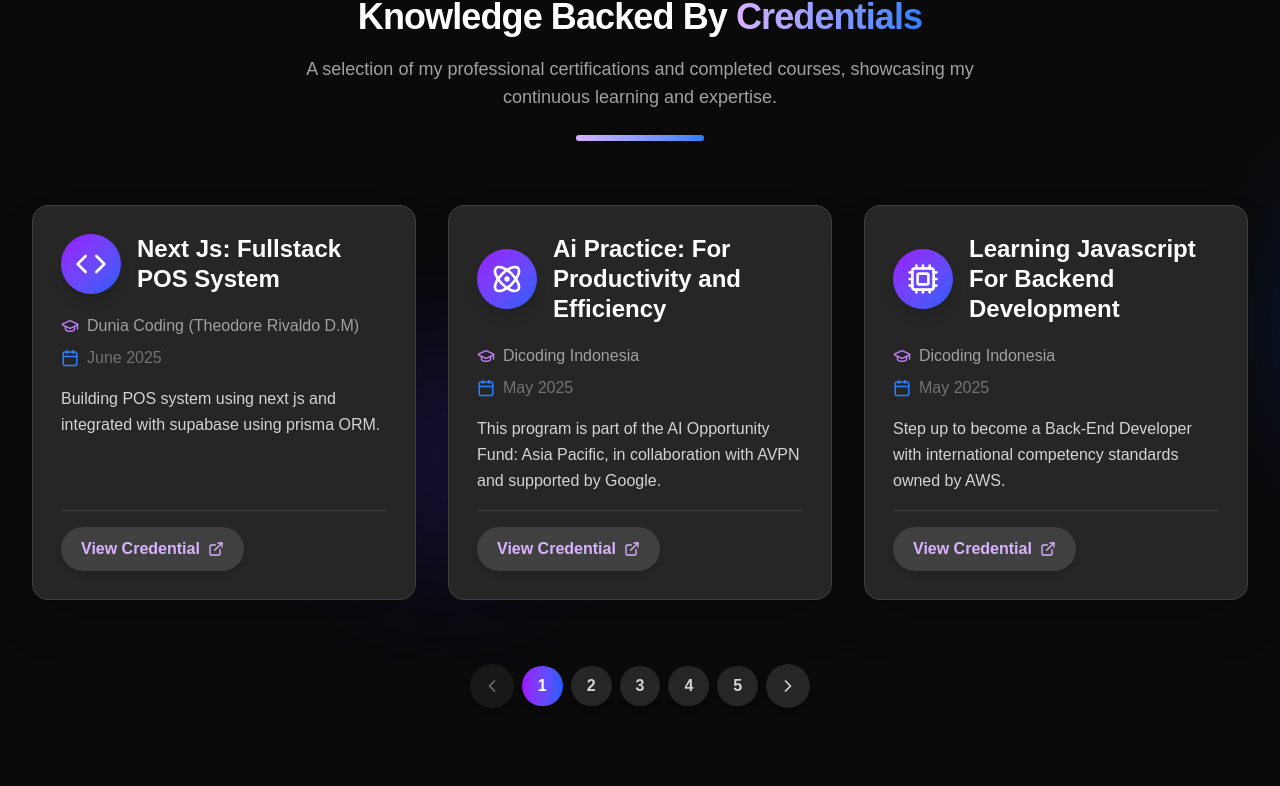
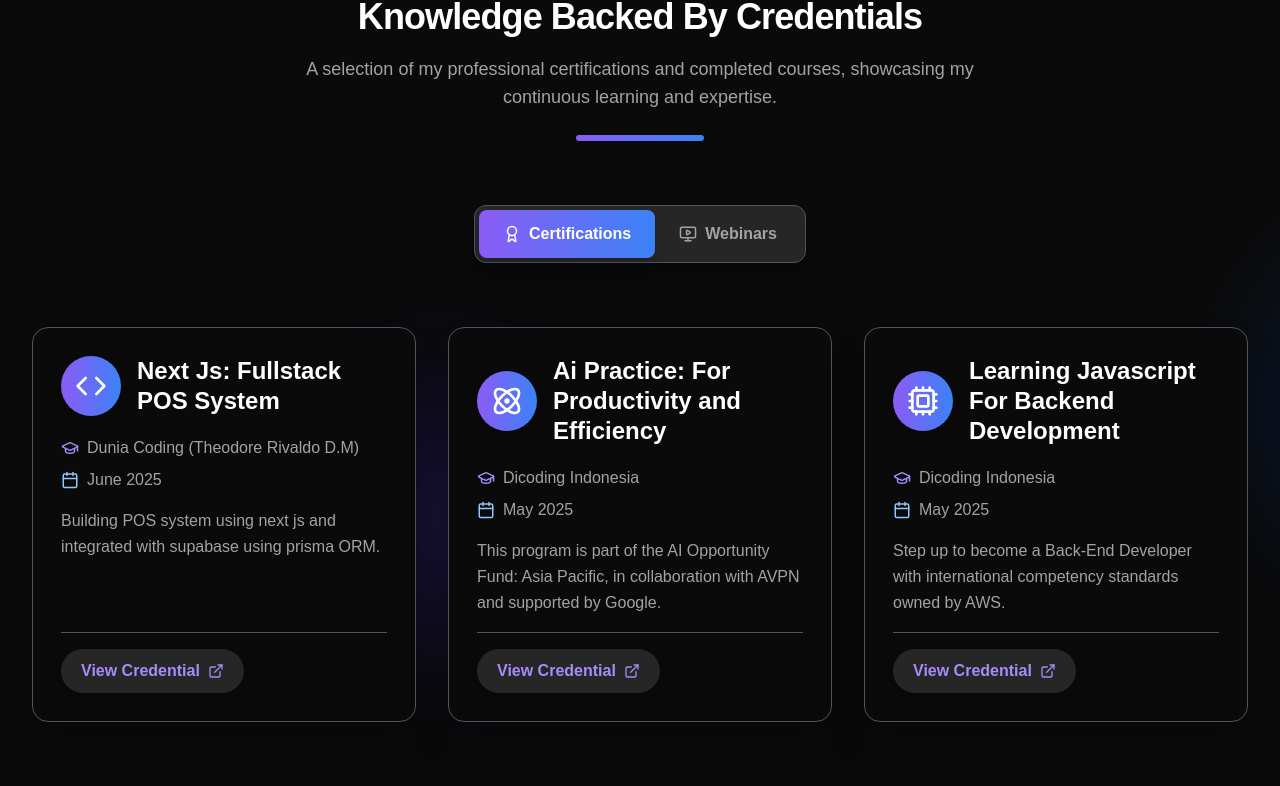
Before and after one commit to AriqF1/web-portofolio, a Next.js app: page / in a window 1280 px wide. Shown: the part 3135-3921 px from the top of the page. Built offline with nearby package versions, Linux system fonts and the light colour scheme.

Commit message:
feat: enhance Certifications component with new icons, theming support, and pagination improvements

```diff
--- a/src/components/Certifications.tsx
+++ b/src/components/Certifications.tsx
@@ -14,11 +14,14 @@ import {
   BookText,
   Ribbon,
   Briefcase,
-  ChevronLeft, // Ikon untuk paginasi
-  ChevronRight, // Ikon untuk paginasi
+  ChevronLeft,
+  ChevronRight,
+  Volleyball,
+  Award as AwardIcon,
+  MonitorPlay,
 } from "lucide-react";
+import { useTheme } from "@/context/ThemeContext";
 
-// Helper function untuk mendapatkan komponen ikon
 const getIconComponent = (iconName: string) => {
   switch (iconName) {
     case "Code":
@@ -37,38 +40,50 @@ const getIconComponent = (iconName: string) => {
       return <Ribbon size={32} />;
     case "Briefcase":
       return <Briefcase size={32} />;
+    case "Volleyball":
+      return <Volleyball size={32} />;
+    case "MonitorPlay":
+      return <MonitorPlay size={32} />;
     default:
-      return <Award size={32} />;
+      return <AwardIcon size={32} />;
   }
 };
 
 const Certifications = () => {
   const [isVisible, setIsVisible] = useState(false);
+  const [activeCategory, setActiveCategory] = useState<"course" | "webinar">(
+    "course"
+  );
   const [currentPage, setCurrentPage] = useState(1);
   const itemsPerPage = 3;
 
-  const totalPages = Math.ceil(certifications.length / itemsPerPage);
+  const { theme } = useTheme();
+
+  const filteredItems = certifications.filter(
+    (cert) => cert.category === activeCategory
+  );
+
+  const totalPages = Math.ceil(filteredItems.length / itemsPerPage);
   const indexOfLastItem = currentPage * itemsPerPage;
   const indexOfFirstItem = indexOfLastItem - itemsPerPage;
-  const currentItems = certifications.slice(indexOfFirstItem, indexOfLastItem);
+  const currentItems = filteredItems.slice(indexOfFirstItem, indexOfLastItem);
 
-  const paginate = (pageNumber: number) => setCurrentPage(pageNumber);
+  const paginate = (pageNumber: number) => {
+    setCurrentPage(pageNumber);
+    document
+      .getElementById("certifications")
+      ?.scrollIntoView({ behavior: "smooth", block: "start" });
+  };
 
   const nextPage = () => {
     if (currentPage < totalPages) {
-      setCurrentPage(currentPage + 1);
-      document
-        .getElementById("certifications")
-        ?.scrollIntoView({ behavior: "smooth", block: "start" });
+      paginate(currentPage + 1);
     }
   };
 
   const prevPage = () => {
     if (currentPage > 1) {
-      setCurrentPage(currentPage - 1);
-      document
-        .getElementById("certifications")
-        ?.scrollIntoView({ behavior: "smooth", block: "start" });
+      paginate(currentPage - 1);
     }
   };
 
@@ -99,12 +114,21 @@ const Certifications = () => {
     };
   }, []);
 
+  useEffect(() => {
+    setCurrentPage(1);
+  }, [activeCategory]);
+
+  const getVar = (varName: string) => `var(--${varName})`;
+
   return (
     <section
       id="certifications"
-      className="py-16 md:py-24 bg-neutral-950 text-neutral-300 relative overflow-hidden"
+      className="py-16 md:py-24 relative overflow-hidden"
+      style={{
+        backgroundColor: getVar("background"),
+        color: getVar("foreground"),
+      }}
     >
-      {/* Background Gradients/Blobs */}
       <div className="absolute inset-0 z-0 opacity-20">
         <div className="absolute bottom-1/3 -right-1/4 w-80 h-80 bg-blue-600 rounded-full mix-blend-multiply filter blur-3xl animate-blob animation-delay-2500"></div>
         <div className="absolute top-1/2 left-1/4 w-64 h-64 bg-indigo-700 rounded-full mix-blend-multiply filter blur-3xl animate-blob animation-delay-4500"></div>
@@ -116,20 +140,88 @@ const Certifications = () => {
             isVisible ? "opacity-100 translate-y-0" : "opacity-0 translate-y-10"
           }`}
         >
-          <span className="inline-block px-3 py-1 bg-gradient-to-r from-purple-700 to-blue-800 text-neutral-400 rounded-full text-sm font-medium mb-4 border border-neutral-700 shadow-md">
+          <span
+            className="inline-block px-3 py-1 rounded-full text-sm font-medium mb-4 border shadow-md"
+            style={{
+              background: getVar("button-primary-bg"),
+              borderColor: getVar("border-divider"),
+              color: "white",
+            }}
+          >
             🏅 My Certifications
           </span>
-          <h2 className="text-3xl md:text-4xl font-extrabold text-white tracking-tight leading-tight">
+          <h2
+            className="text-3xl md:text-4xl font-extrabold tracking-tight leading-tight"
+            style={{ color: getVar("text-primary") }}
+          >
             Knowledge Backed By{" "}
-            <span className="text-transparent bg-clip-text bg-gradient-to-r from-purple-300 to-blue-500">
+            <span
+              className="text-transparent bg-clip-text"
+              style={{ color: getVar("button-primary-bg") }}
+            >
               Credentials
             </span>
           </h2>
-          <p className="mt-4 text-lg text-neutral-400 max-w-2xl mx-auto">
+          <p
+            className="mt-4 text-lg max-w-2xl mx-auto"
+            style={{ color: getVar("text-secondary") }}
+          >
             A selection of my professional certifications and completed courses,
             showcasing my continuous learning and expertise.
           </p>
-          <div className="mt-6 h-1.5 w-32 bg-gradient-to-r from-purple-300 to-blue-500 mx-auto rounded-full"></div>
+          <div
+            className="mt-6 h-1.5 w-32 mx-auto rounded-full"
+            style={{ background: getVar("button-primary-bg") }}
+          ></div>
+        </div>
+
+        {/* Tab Navigation for Categories */}
+        <div className="mb-8 items-center justify-center flex space-x-4">
+          <div
+            className="flex p-1 rounded-xl mb-8 shadow-xl border max-w-full lg:max-w-xl mx-auto lg:mx-0"
+            style={{
+              backgroundColor: getVar("card-border"),
+              borderColor: getVar("border-divider"),
+            }}
+          >
+            <button
+              className={`py-3 px-6 rounded-lg font-semibold text-base flex items-center justify-center flex-1 transition-all duration-300 transform hover:scale-105 cursor-pointer ${
+                activeCategory === "course" ? "shadow-lg" : ""
+              }`}
+              style={{
+                background:
+                  activeCategory === "course"
+                    ? getVar("button-primary-bg")
+                    : "transparent",
+                color:
+                  activeCategory === "course"
+                    ? "white"
+                    : getVar("text-secondary"),
+              }}
+              onClick={() => setActiveCategory("course")}
+            >
+              <AwardIcon size={18} className="mr-2" />
+              Certifications
+            </button>
+            <button
+              className={`py-3 px-6 rounded-lg font-semibold text-base flex items-center justify-center flex-1 transition-all duration-300 transform hover:scale-105 cursor-pointer ${
+                activeCategory === "webinar" ? "shadow-lg" : ""
+              }`}
+              style={{
+                background:
+                  activeCategory === "webinar"
+                    ? getVar("button-primary-bg")
+                    : "transparent",
+                color:
+                  activeCategory === "webinar"
+                    ? "white"
+                    : getVar("text-secondary"),
+              }}
+              onClick={() => setActiveCategory("webinar")}
+            >
+              <MonitorPlay size={18} className="mr-2" /> Webinars
+            </button>
+          </div>
         </div>
 
         {/* Certifications Grid */}
@@ -138,59 +230,104 @@ const Certifications = () => {
             isVisible ? "opacity-100 scale-100" : "opacity-0 scale-95"
           }`}
         >
-          {currentItems.map((cert: Certification, index) => (
+          {currentItems.length > 0 ? (
+            currentItems.map((cert: Certification, index) => (
               <div
                 key={index}
-              className="bg-neutral-800 rounded-2xl p-7 shadow-2xl border border-neutral-700 transform hover:translate-y-[-8px] transition-all duration-300 group relative overflow-hidden flex flex-col"
+                className="rounded-2xl p-7 shadow-2xl border transform hover:translate-y-[-8px] transition-all duration-300 group relative overflow-hidden flex flex-col"
+                style={{
+                  backgroundColor: getVar("card-bg"),
+                  borderColor: getVar("border-divider"),
+                }}
               >
-              <div className="absolute inset-0 z-0 bg-dot-pattern opacity-[0.03] pointer-events-none"></div>
+                <div className="absolute inset-0 z-0 opacity-[0.03] pointer-events-none"></div>
 
-              <div className="absolute inset-0 bg-gradient-to-br from-purple-600 to-blue-600 opacity-0 group-hover:opacity-10 transition-opacity duration-300 rounded-2xl z-0"></div>
+                {/* Hover overlay for the card */}
+                <div
+                  className="absolute inset-0 opacity-0 group-hover:opacity-10 transition-opacity duration-300 rounded-2xl z-0"
+                  style={{ background: getVar("button-primary-bg") }}
+                ></div>
 
                 <div className="relative z-10 flex flex-col h-full">
                   <div className="flex items-center mb-5">
-                  <div className="p-3.5 bg-gradient-to-br from-purple-600 to-blue-600 rounded-full text-white mr-4 shadow-lg flex-shrink-0 transform group-hover:scale-110 transition-transform duration-300">
+                    <div
+                      className="p-3.5 rounded-full text-white mr-4 shadow-lg flex-shrink-0 transform group-hover:scale-110 transition-transform duration-300"
+                      style={{ background: getVar("button-primary-bg") }}
+                    >
                       {cert.icon ? (
                         getIconComponent(cert.icon)
                       ) : (
-                      <Award size={32} />
+                        <AwardIcon size={32} />
                       )}
                     </div>
-                  <h3 className="text-xl md:text-2xl font-bold text-white group-hover:text-purple-200 transition-colors duration-300 leading-tight">
+                    <h3
+                      className="text-xl md:text-2xl font-bold leading-tight"
+                      style={{ color: getVar("text-primary") }}
+                    >
                       {cert.name}
                     </h3>
                   </div>
 
                   {/* Detail Sertifikasi */}
                   <div className="mb-4 flex-grow">
-                  <p className="text-neutral-400 text-base mb-2 flex items-center">
-                    <span className="mr-2 text-purple-400 flex-shrink-0">
+                    <p
+                      className="text-base mb-2 flex items-center"
+                      style={{ color: getVar("text-secondary") }}
+                    >
+                      <span
+                        className="mr-2 flex-shrink-0"
+                        style={{ color: getVar("button-secondary-text") }}
+                      >
                         <GraduationCap size={18} />
                       </span>{" "}
                       {cert.issuer}
                     </p>
-                  <p className="text-neutral-500 text-base mb-4 flex items-center">
-                    <span className="mr-2 text-blue-500 flex-shrink-0">
+                    <p
+                      className="text-base mb-4 flex items-center"
+                      style={{ color: getVar("text-secondary") }}
+                    >
+                      <span
+                        className="mr-2 flex-shrink-0"
+                        style={{ color: getVar("button-secondary-text-alt") }}
+                      >
                         <Calendar size={18} />
                       </span>{" "}
                       {cert.date}
                     </p>
 
                     {cert.description && (
-                    <p className="text-neutral-300 text-base leading-relaxed">
+                      <p
+                        className="text-base leading-relaxed"
+                        style={{ color: getVar("text-secondary") }}
+                      >
                         {cert.description}
                       </p>
                     )}
                   </div>
 
-                {/* Tombol View Credential */}
+                  {/* View Credential */}
                   {cert.url && (
-                  <div className="mt-auto pt-4 border-t border-neutral-700">
+                    <div
+                      className="mt-auto pt-4"
+                      style={{
+                        borderTop: `1px solid ${getVar("border-divider")}`,
+                      }}
+                    >
                       <a
                         href={cert.url}
                         target="_blank"
                         rel="noopener noreferrer"
-                      className="inline-flex items-center px-5 py-2.5 bg-neutral-700 text-purple-300 rounded-full font-semibold shadow-md hover:bg-blue-600 hover:text-white transition-all duration-300 transform hover:scale-105 group-hover:shadow-lg focus:outline-none focus:ring-2 focus:ring-blue-500 focus:ring-offset-2 focus:ring-offset-neutral-800"
+                        className="inline-flex items-center px-5 py-2.5 rounded-full font-semibold shadow-md hover:bg-blue-600 hover:text-white transition-all duration-300 transform hover:scale-105 group-hover:shadow-lg focus:outline-none focus:ring-2 focus:ring-offset-2"
+                        style={
+                          {
+                            backgroundColor: getVar("button-secondary-bg"),
+                            color: getVar("button-secondary-text"),
+                            "--tw-ring-color": getVar(
+                              "button-secondary-text-alt"
+                            ),
+                            "--tw-ring-offset-color": getVar("card-bg"),
+                          } as React.CSSProperties
+                        }
                       >
                         View Credential{" "}
                         <ExternalLink size={16} className="ml-2" />
@@ -199,7 +336,15 @@ const Certifications = () => {
                   )}
                 </div>
               </div>
-          ))}
+            ))
+          ) : (
+            <div
+              className="md:col-span-3 text-center py-10"
+              style={{ color: getVar("text-secondary") }}
+            >
+              No items found for this category.
+            </div>
+          )}
         </div>
 
         {/* Pagination Controls */}
@@ -208,7 +353,11 @@ const Certifications = () => {
             <button
               onClick={prevPage}
               disabled={currentPage === 1}
-              className="p-3 bg-neutral-800 rounded-full text-neutral-300 hover:bg-neutral-700 hover:text-white transition-colors duration-300 disabled:opacity-50 disabled:cursor-not-allowed shadow-md"
+              className="p-3 rounded-full shadow-md transition-colors duration-300 disabled:opacity-50 disabled:cursor-not-allowed"
+              style={{
+                backgroundColor: getVar("button-secondary-bg"),
+                color: getVar("foreground"),
+              }}
               aria-label="Previous page"
             >
               <ChevronLeft size={20} />
@@ -217,11 +366,14 @@ const Certifications = () => {
               <button
                 key={i + 1}
                 onClick={() => paginate(i + 1)}
-                className={`px-4 py-2 rounded-full font-semibold transition-colors duration-300 shadow-md ${
+                className="px-4 py-2 rounded-full font-semibold transition-colors duration-300 shadow-md"
+                style={{
+                  background:
                     currentPage === i + 1
-                    ? "bg-gradient-to-r from-purple-600 to-blue-600 text-white"
-                    : "bg-neutral-800 text-neutral-300 hover:bg-neutral-700 hover:text-white"
-                }`}
+                      ? getVar("button-primary-bg")
+                      : getVar("button-secondary-bg"),
+                  color: currentPage === i + 1 ? "white" : getVar("foreground"),
+                }}
                 aria-label={`Page ${i + 1}`}
               >
                 {i + 1}
@@ -230,7 +382,11 @@ const Certifications = () => {
             <button
               onClick={nextPage}
               disabled={currentPage === totalPages}
-              className="p-3 bg-neutral-800 rounded-full text-neutral-300 hover:bg-neutral-700 hover:text-white transition-colors duration-300 disabled:opacity-50 disabled:cursor-not-allowed shadow-md"
+              className="p-3 rounded-full shadow-md transition-colors duration-300 disabled:opacity-50 disabled:cursor-not-allowed"
+              style={{
+                backgroundColor: getVar("button-secondary-bg"),
+                color: getVar("foreground"),
+              }}
               aria-label="Next page"
             >
               <ChevronRight size={20} />
```
Lines whose indentation alone changed are shown as unchanged.
